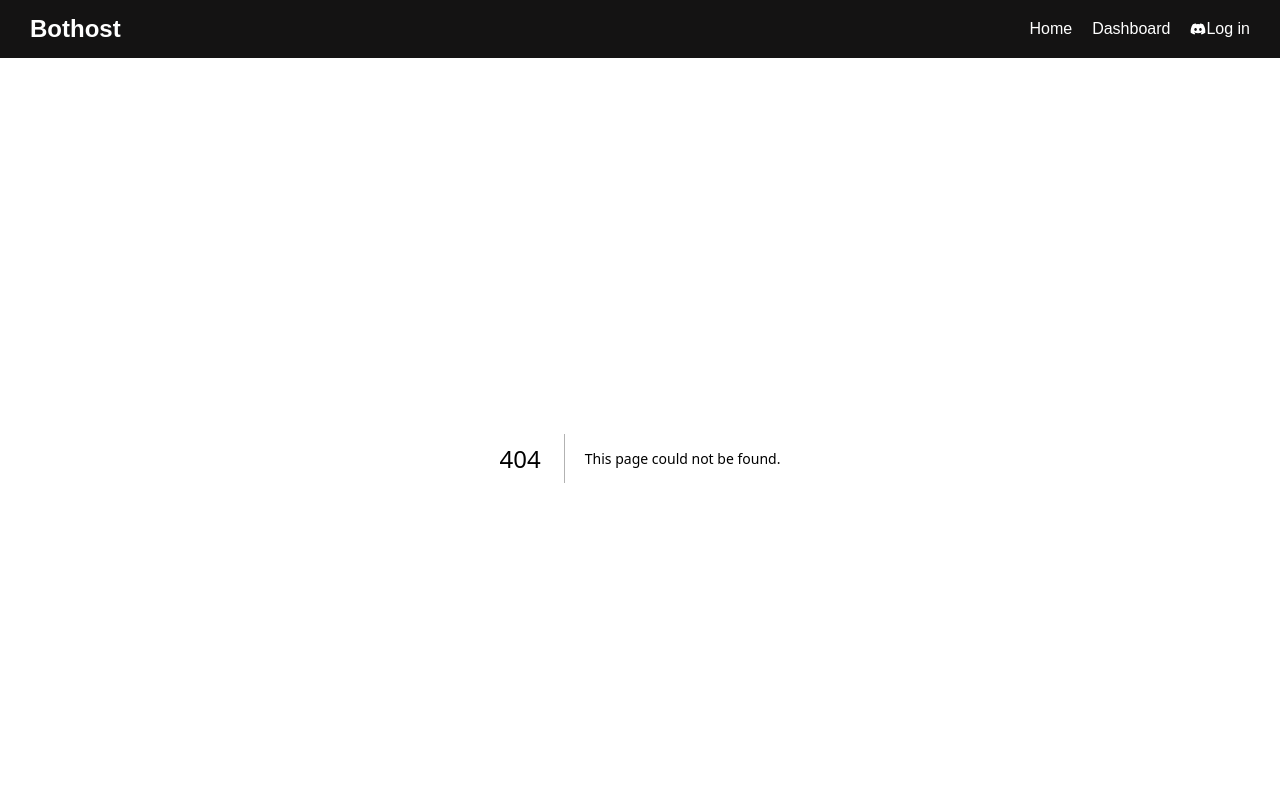
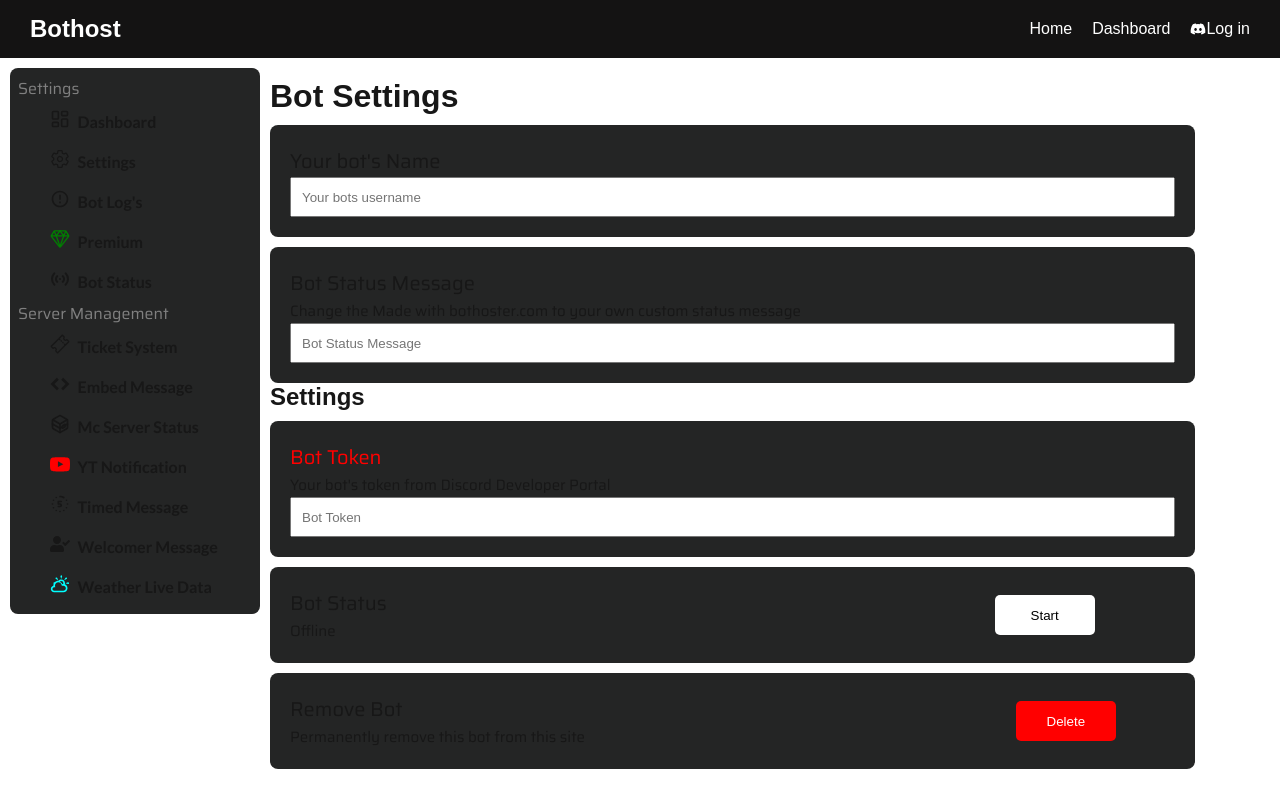
Before and after one commit to nestbothosting/bot-panel, a Next.js app: page /settings in a window 1280 px wide. Before the commit this address had no page. Shown: the top 808 px of the page. Built offline with nearby package versions, Linux system fonts and the light colour scheme.

Commit message:
add button/components and settings page

```diff
--- a/app/dashboard/dashboard.module.css
+++ b/app/dashboard/dashboard.module.css
@@ -2,3 +2,7 @@
     padding: 10px;
     display: flex;
 }
+
+.main{
+    padding: 10px;
+}
--- a/app/dashboard/page.js
+++ b/app/dashboard/page.js
@@ -29,7 +29,7 @@ export default function Page() {
       <div className={ style.Cmenu }>
         <Cmenu />
       </div>
-      <div>
+      <div className={ style.main }>
         helo
       </div>
     </div>
--- /dev/null
+++ b/app/settings/page.js
@@ -0,0 +1,60 @@
+import React from 'react'
+import Cmenu from '@/components/Cmenu/Cmenu'
+import style from './settings.module.css'
+import Button from '@/components/Button/Button';
+
+export const metadata = {
+    title: 'Settings',
+    description: 'Settings Page',
+};
+
+export default function page() {
+    return (
+        <div className={style.settings}>
+            <div className={style.Cmenu}>
+                <Cmenu />
+            </div>
+            <div className={style.main}>
+                <h1>Bot Settings</h1>
+                <div className={style.botname}>
+                    <span>Your bot's Name</span>
+                    <input type="text" placeholder='Your bots username' />
+                </div>
+
+                <div className={style.stmessage}>
+                    <span>Bot Status Message</span>
+                    <p>Change the Made with bothoster.com to your own custom status message</p>
+                    <input type="text" placeholder='Bot Status Message' />
+                </div>
+
+                <h2>Settings</h2>
+
+                <div className={style.token}>
+                    <span>Bot Token</span>
+                    <p>Your bot's token from Discord Developer Portal</p>
+                    <input type="text" placeholder='Bot Token' />
+                </div>
+
+                <div className={style.status}>
+                    <section>
+                        <span>Bot Status</span>
+                        <p>Offline</p>
+                    </section>
+                    <div>
+                        <Button name='Start' gbcolor='white' color='black' />
+                    </div>
+                </div>
+
+                <div className={style.delete}>
+                    <section>
+                        <span>Remove Bot</span>
+                        <p>Permanently remove this bot from this site</p>
+                    </section>
+                    <div>
+                        <Button name='Delete' color='white' gbcolor="red"/>
+                    </div>
+                </div>
+            </div>
+        </div>
+    )
+}
--- /dev/null
+++ b/app/settings/settings.module.css
@@ -0,0 +1,130 @@
+.settings{
+    padding: 10px;
+    display: flex;
+    width: 100%;
+}
+
+.main{
+    padding: 10px;
+    width: 75%;
+    overflow: auto;
+}
+
+.botname{
+    width: 100%;
+    background-color: rgb(36, 37, 37);
+    height: auto;
+    margin-top: 10px;
+    border-radius: 8px;
+    display: flex;
+    flex-direction: column;
+    padding: 20px;
+    font-size: 20px;
+    font-weight: 400;
+    font-family: saira;
+}
+
+.botname input{
+    height: 40px;
+    padding-left: 10px;
+}
+
+.stmessage{
+    width: 100%;
+    background-color: rgb(36, 37, 37);
+    height: auto;
+    margin-top: 10px;
+    border-radius: 8px;
+    display: flex;
+    flex-direction: column;
+    padding: 20px;
+    font-size: 20px;
+    font-weight: 400;
+    font-family: saira;
+}
+
+.stmessage p{
+    font-size: 15px;
+}
+
+.stmessage input{
+    height: 40px;
+    padding-left: 10px;
+}
+
+.token{
+    width: 100%;
+    background-color: rgb(36, 37, 37);
+    height: auto;
+    margin-top: 10px;
+    border-radius: 8px;
+    display: flex;
+    flex-direction: column;
+    padding: 20px;
+    font-size: 20px;
+    font-weight: 400;
+    font-family: saira;
+}
+
+.token p{
+    font-size: 15px;
+}
+
+.token input{
+    height: 40px;
+    padding-left: 10px;
+}
+
+.token span{
+    color: red;
+}
+
+.status{
+    width: 100%;
+    background-color: rgb(36, 37, 37);
+    height: auto;
+    margin-top: 10px;
+    border-radius: 8px;
+    display: flex;
+    flex-direction: row;
+    padding: 20px;
+    font-size: 20px;
+    font-weight: 400;
+    font-family: saira;
+}
+
+.status div{
+    width: 80%;
+    display: flex;
+    justify-content: flex-end;
+    align-items: center;
+}
+
+.status section p{
+    font-size: 15px;
+}
+
+.delete{
+    width: 100%;
+    background-color: rgb(36, 37, 37);
+    height: auto;
+    margin-top: 10px;
+    border-radius: 8px;
+    display: flex;
+    flex-direction: row;
+    padding: 20px;
+    font-size: 20px;
+    font-weight: 400;
+    font-family: saira;
+}
+
+.delete section p{
+    font-size: 15px;
+}
+
+.delete div{
+    width: 60%;
+    display: flex;
+    justify-content: flex-end;
+    align-items: center;
+}
--- /dev/null
+++ b/components/Button/Button.js
@@ -0,0 +1,11 @@
+import React from 'react'
+import style from './Button.module.css'
+
+export default function Button({ name, color, gbcolor, border }) {
+    if(!border){
+        border = 'none'
+    }
+  return (
+    <button style={{ color:color, backgroundColor:gbcolor, border:border }} className={ style.btn }>{name}</button>
+  )
+}
--- /dev/null
+++ b/components/Button/Button.module.css
@@ -0,0 +1,6 @@
+.btn{
+    height: 40px;
+    min-width: 100px;
+    cursor: pointer;
+    border-radius: 5px;
+}
--- a/components/Cmenu/Cmenu.js
+++ b/components/Cmenu/Cmenu.js
@@ -23,7 +23,7 @@ export default function Cmenu() {
           <LuLayoutDashboard size={20} />
         </div>
         <div className={ style.link }>
-          <Link href=''>Dashboard</Link>
+          <Link href='/dashboard'>Dashboard</Link>
         </div>
       </div>
 
@@ -32,7 +32,7 @@ export default function Cmenu() {
           <IoSettingsOutline size={20} />
         </div>
         <div className={ style.link }>
-          <Link href=''>Settings</Link>
+          <Link href='/settings'>Settings</Link>
         </div>
       </div>
 
--- a/components/Cmenu/cmenu.module.css
+++ b/components/Cmenu/cmenu.module.css
@@ -1,5 +1,5 @@
 .Cmenu{
-    height: 85vh;
+    height: auto;
     width: 250px;
     background-color: rgb(36, 37, 37);
     border-radius: 8px;
```
